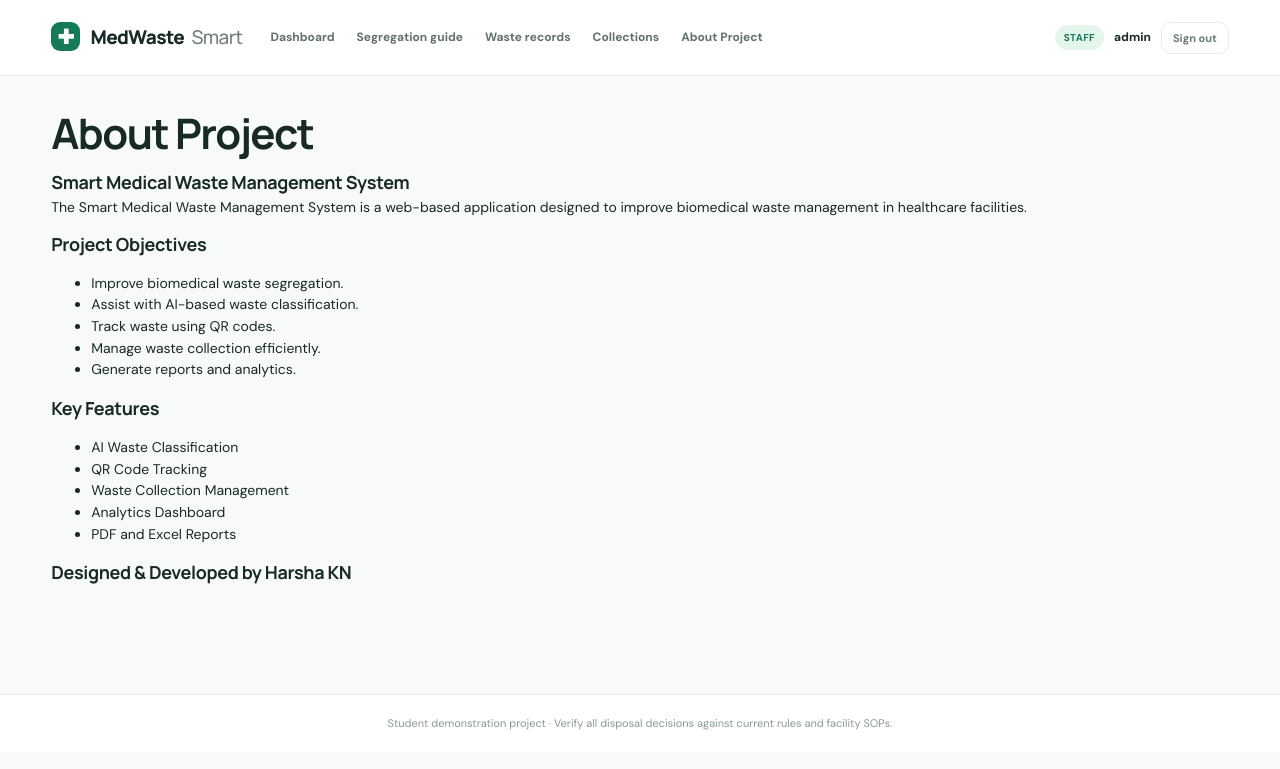
After one commit to harshakn2006-blip/smart-medical-waste-system, a Flask app: page /about in a window 1280 px wide. The commit adds this page. Shown: the top 769 px of the page. Run offline with Flask 3, Linux system fonts and the light colour scheme; a user stored in the database is signed in.

Commit message:
Add About Project page

```diff
--- a/app.py
+++ b/app.py
@@ -722,6 +722,13 @@ def download_excel_report():
         mimetype="application/vnd.openxmlformats-officedocument.spreadsheetml.sheet"
     )
 
+
+@app.route("/about")
+@login_required
+def about():
+    return render_template("about.html")
+
 if __name__ == "__main__":
+
     init_db()
     app.run(host="0.0.0.0", port=5000, debug=False)
--- /dev/null
+++ b/templates/about.html
@@ -0,0 +1,45 @@
+
+{% extends "base.html" %}
+
+{% block title %}About Project | MedWaste Smart{% endblock %}
+
+{% block content %}
+
+<section class="card">
+    <h1>About Project</h1>
+    <h2>Smart Medical Waste Management System</h2>
+
+    <p>
+        The Smart Medical Waste Management System is a web-based
+        application designed to improve biomedical waste management
+        in healthcare facilities.
+    </p>
+</section>
+
+<section class="card">
+    <h2>Project Objectives</h2>
+    <ul>
+        <li>Improve biomedical waste segregation.</li>
+        <li>Assist with AI-based waste classification.</li>
+        <li>Track waste using QR codes.</li>
+        <li>Manage waste collection efficiently.</li>
+        <li>Generate reports and analytics.</li>
+    </ul>
+</section>
+
+<section class="card">
+    <h2>Key Features</h2>
+    <ul>
+        <li>AI Waste Classification</li>
+        <li>QR Code Tracking</li>
+        <li>Waste Collection Management</li>
+        <li>Analytics Dashboard</li>
+        <li>PDF and Excel Reports</li>
+    </ul>
+</section>
+
+<section class="card">
+    <h2>Designed &amp; Developed by Harsha KN</h2>
+</section>
+
+{% endblock %}
--- a/templates/base.html
+++ b/templates/base.html
@@ -3,36 +3,91 @@
 <head>
   <meta charset="utf-8">
   <meta name="viewport" content="width=device-width, initial-scale=1">
+
   <title>{% block title %}MedWaste Smart{% endblock %}</title>
+
   <link rel="stylesheet" href="{{ url_for('static', filename='style.css') }}">
   <script defer src="{{ url_for('static', filename='app.js') }}"></script>
 </head>
+
 <body>
+
 <header class="topbar">
-  <a class="brand" href="{{ url_for('index') }}"><span class="brand-icon">✚</span> MedWaste <span class="brand-light">Smart</span></a>
+
+  <a class="brand" href="{{ url_for('index') }}">
+    <span class="brand-icon">✚</span>
+    MedWaste <span class="brand-light">Smart</span>
+  </a>
+
   {% if current_user %}
+
+  <!-- Navigation Bar -->
   <nav class="nav">
     <a href="{{ url_for('dashboard') }}">Dashboard</a>
+
     <a href="{{ url_for('segregation') }}">Segregation guide</a>
-    {% if current_role in ['staff','admin'] %}<a href="{{ url_for('waste_records') }}">Waste records</a>{% endif %}
+
+    {% if current_role in ['staff','admin'] %}
+    <a href="{{ url_for('waste_records') }}">Waste records</a>
+    {% endif %}
+
     <a href="{{ url_for('collections') }}">Collections</a>
-    {% if current_role == 'admin' %}<a href="{{ url_for('users') }}">Users</a>{% endif %}
-  </nav>
-  <div class="user-area"><span class="role-pill">{{ current_role }}</span><span class="username">{{ current_user }}</span>
-    <form method="post" action="{{ url_for('logout') }}"><button class="button button-ghost button-small" type="submit">Sign out</button></form>
+
+    {% if current_role == 'admin' %}
+    <a href="{{ url_for('users') }}">Users</a>
+    {% endif %}
+
+    <a href="{{ url_for('about') }}">About Project</a>
+</nav>
+
+  <!-- User Information -->
+  <div class="user-area">
+
+    <span class="role-pill">{{ current_role }}</span>
+
+    <span class="username">{{ current_user }}</span>
+
+    <form method="post" action="{{ url_for('logout') }}">
+      <button class="button button-ghost button-small" type="submit">
+        Sign out
+      </button>
+    </form>
+
   </div>
+
   {% endif %}
+
 </header>
+
+<!-- Main Content -->
 <main class="container">
+
   {% with messages = get_flashed_messages(with_categories=true) %}
+
     {% if messages %}
+
       <div class="flash-stack">
-      {% for category, message in messages %}<div class="flash flash-{{ category }}">{{ message }}</div>{% endfor %}
+
+        {% for category, message in messages %}
+        <div class="flash flash-{{ category }}">
+          {{ message }}
+        </div>
+        {% endfor %}
+
       </div>
+
     {% endif %}
+
   {% endwith %}
+
   {% block content %}{% endblock %}
+
 </main>
-<footer class="footer">Student demonstration project · Verify all disposal decisions against current rules and facility SOPs.</footer>
+
+<!-- Footer -->
+<footer class="footer">
+  Student demonstration project · Verify all disposal decisions against current rules and facility SOPs.
+</footer>
+
 </body>
 </html>
```
